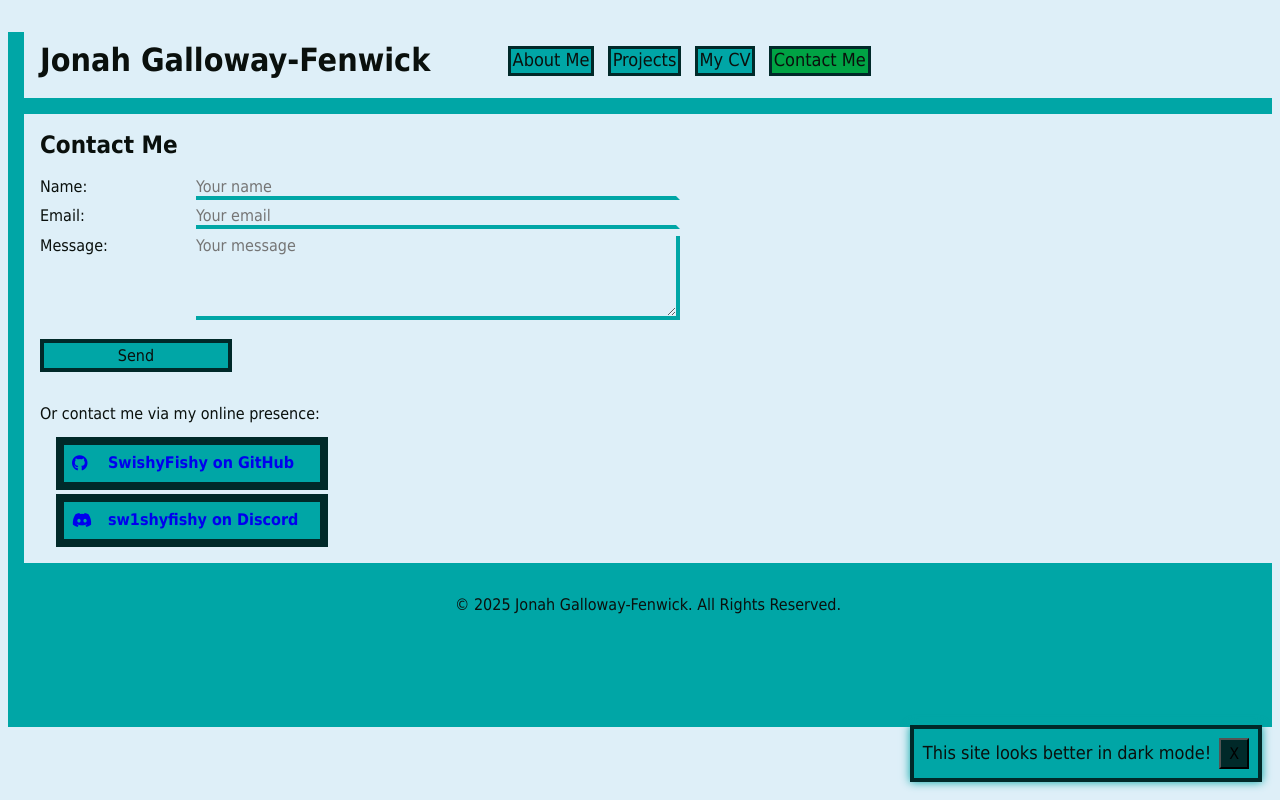
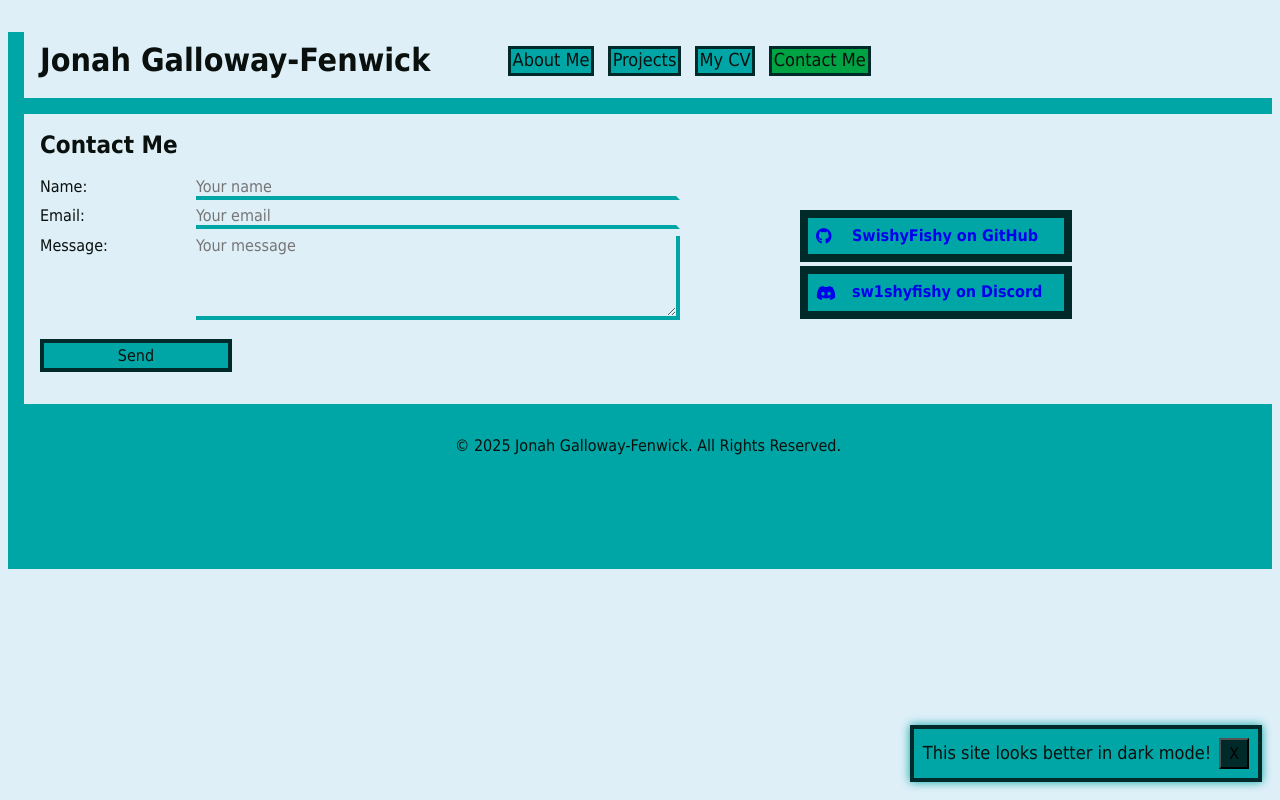
Before and after one commit to SwishyFishy/AboutMeWebsite, a React (Vite) app in the folder MyWebsite/: page /contact in a window 1280 px wide. Built offline with nearby package versions, Linux system fonts and the light colour scheme.

Commit message:
Better styling for non-desktop screens

```diff
--- a/MyWebsite/src/routes/ContactMe.tsx
+++ b/MyWebsite/src/routes/ContactMe.tsx
@@ -19,6 +19,7 @@ function ContactMe()
     return(
         <div id="contact_me">
             <h2>Contact Me</h2>
+            <div>
                 <Form<FormValues> initialValues={initialValues} formspree="xgvkrygb">
                     <FormTextInput label="Name" id="name" placeholder="Your name" isArea={false}/>
                     <FormEmailInput label="Email" id="email" placeholder="Your email"/>
@@ -26,7 +27,6 @@ function ContactMe()
                     <FormSubmit value="Send"/>
                 </Form>
                 <section>
-                <h3>Or contact me via my online presence:</h3>
                     <ExternalLink href="https://github.com/SwishyFishy">
                         <span>
                             <i className="fa-brands fa-github"/>
@@ -41,6 +41,7 @@ function ContactMe()
                     </ExternalLink>
                 </section>
             </div>
+        </div>
     );
 }
 
--- a/MyWebsite/src/styles/ContactMe.css
+++ b/MyWebsite/src/styles/ContactMe.css
@@ -2,39 +2,45 @@
     display: flex;
     flex-direction: column;
 
-    width: 40em;
+    width: 70em;
     max-width: 100vw;
 
     margin: 1em;
 }
 
-#contact_me h2{
+#contact_me > div{
+    display: flex;
+    flex-direction: row;
+    justify-content: space-between;
 
-    /* Adjustment for small screens */
-    @media (max-width: 35em)
+    /*Adjustment for small screens*/
+    @media(max-width: 65em)
     {
-        text-align: center;
+        flex-direction: column;
     }
 }
 
 #contact_me section{
+    align-self: center;
+
     display: flex;
     flex-direction: column;
-    justify-content: space-between;
-}
 
-#contact_me section h3{
-    font-size: medium;
-    font-weight: normal;
+    min-width: 20em;
 
-    padding-top: 1em;
-    padding-bottom: .5em;
+    margin: 0em 2.5em 1.5em 0em;
+
+    /*Adjustment for small screens*/
+    @media(max-width: 65em)
+    {
+        margin: 1em 0em 0em 0em;
+    }
 }
 
 #contact_me section a{
     max-width: 15em;
 
-    margin: .25em 0em 0em 1em;
+    margin-top: .25em;
 }
 
 #contact_me section span{
```
Lines whose indentation alone changed are shown as unchanged.
